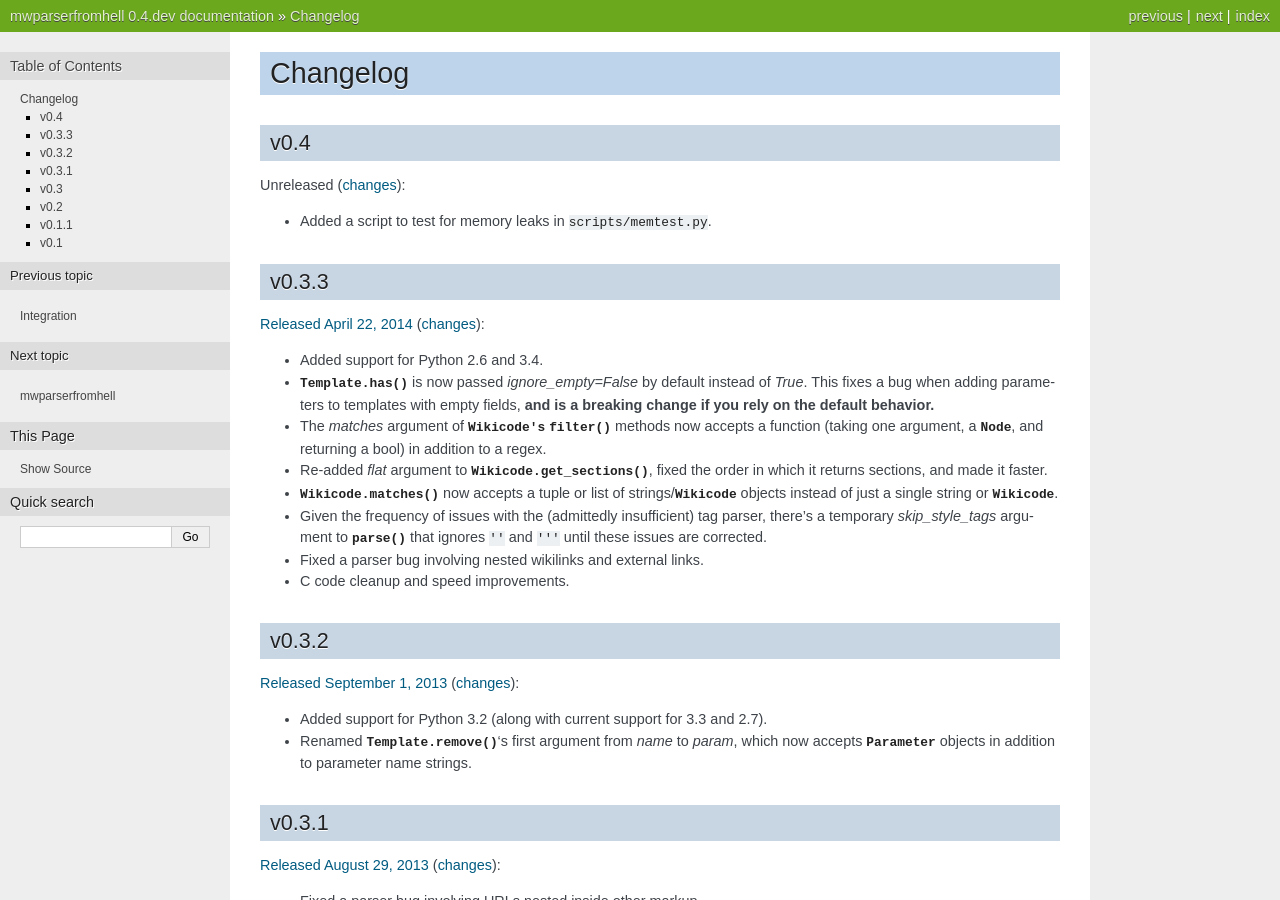
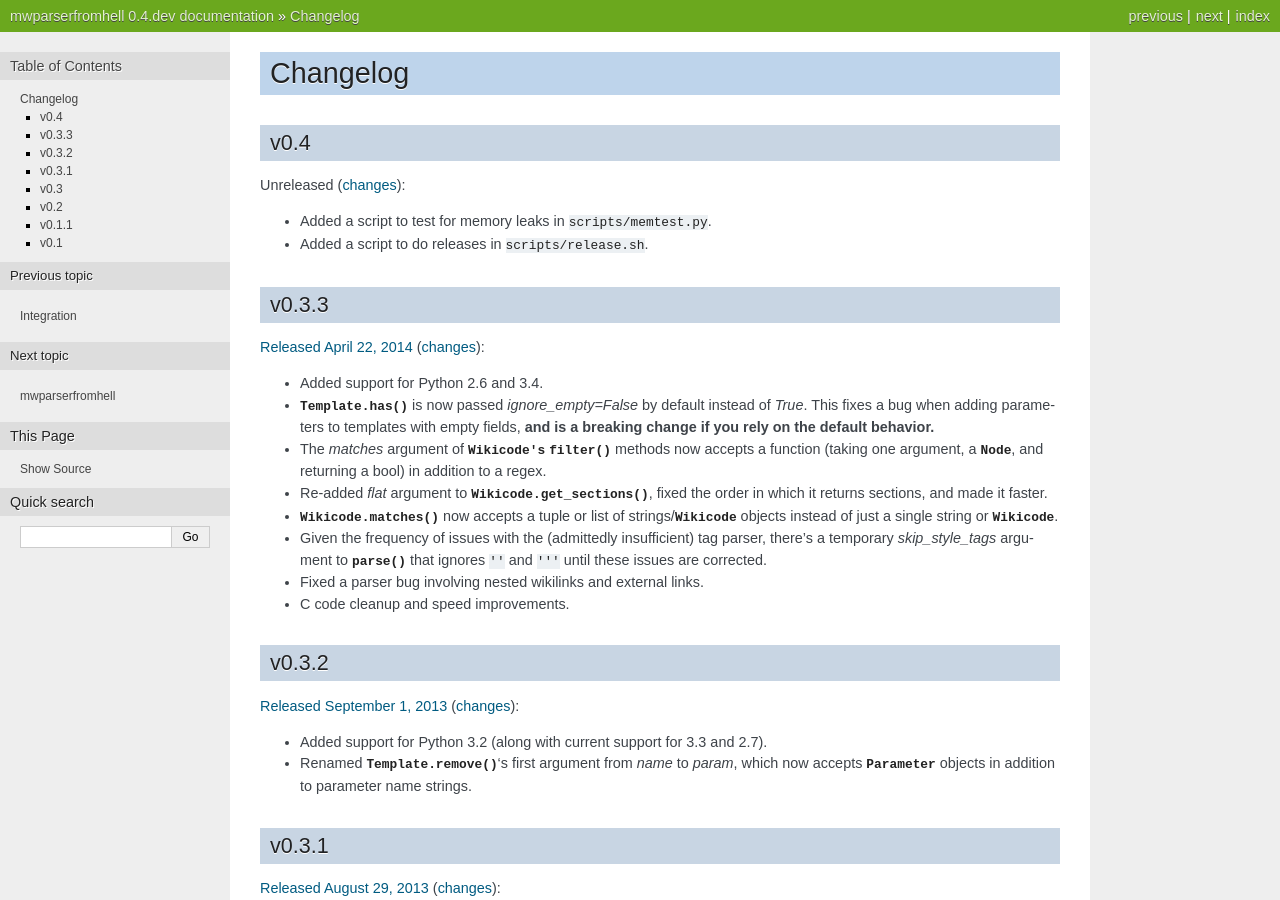
Before and after one commit to earwig/mwparserfromhell, a Sphinx documentation site: the page built from docs/changelog.rst, in a window 1280 px wide and 900 px high. Built offline with Sphinx 7.4.7, drawn with Linux system fonts in a browser that asks for light colours.

Commit message:
Created a release script; added a MANIFEST.in file.

```diff
--- a/docs/changelog.rst
+++ b/docs/changelog.rst
@@ -8,6 +8,7 @@ Unreleased
 (`changes <https://github.com/earwig/mwparserfromhell/compare/v0.3.3...develop>`__):
 
 - Added a script to test for memory leaks in :file:`scripts/memtest.py`.
+- Added a script to do releases in :file:`scripts/release.sh`.
 
 v0.3.3
 ------
--- a/setup.py
+++ b/setup.py
@@ -36,7 +36,8 @@ with open("README.rst") as fp:
     long_docs = fp.read()
 
 tokenizer = Extension("mwparserfromhell.parser._tokenizer",
-                      sources = ["mwparserfromhell/parser/tokenizer.c"])
+                      sources = ["mwparserfromhell/parser/tokenizer.c"],
+                      depends = ["mwparserfromhell/parser/tokenizer.h"])
 
 setup(
     name = "mwparserfromhell",
```
Also changed, not shown: 3 other files.
